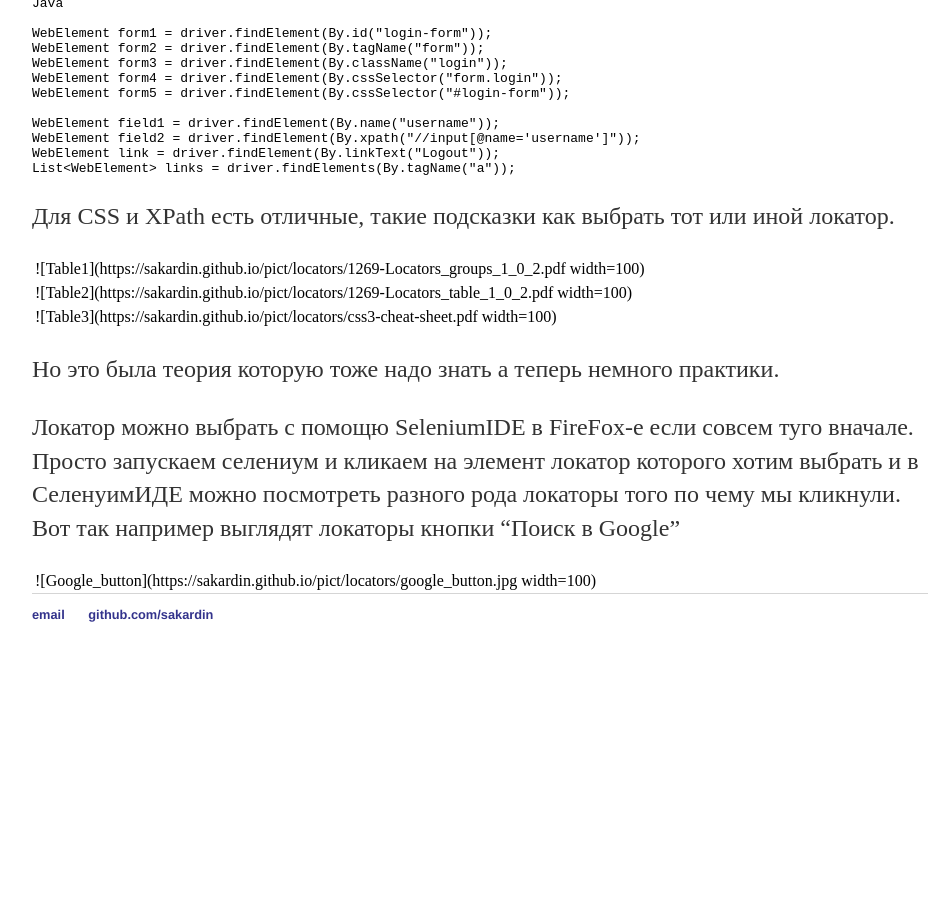
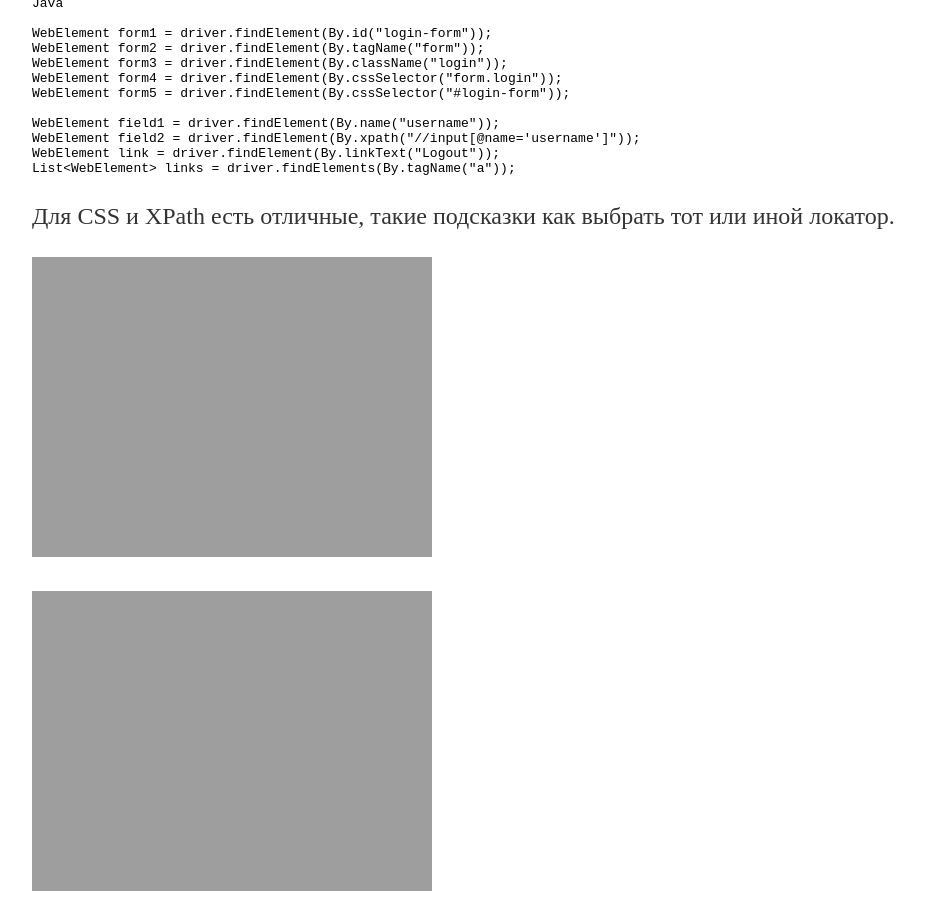
Before and after one commit to Sakardin/sakardin.github.io, a Jekyll site: the page built from _posts/2017-02-27-Locators.md, in a window 1280 px wide and 900 px high, scrolled down 1564 px. Shown: the whole window, without its empty margins (160-1109 px from the left). Built offline with Jekyll 4.4.1, drawn with Linux system fonts in a browser that asks for light colours; before the commit the page ends 2246 px from its top, so only the background shows below that.

Commit message:
About locators

```diff
--- a/_posts/2017-02-27-Locators.md
+++ b/_posts/2017-02-27-Locators.md
@@ -92,11 +92,11 @@ List<WebElement> links = driver.findElements(By.tagName("a"));
 
 Для CSS и XPath есть отличные, такие подсказки как выбрать тот или иной локатор.
 
-![Table1]({{ site.url }}/pict/locators/1269-Locators_groups_1_0_2.pdf | width=100)
+![Table1]({{ site.url }}/pict/locators/1269-Locators_groups_1_0_2.pdf =100)
 
-![Table2]({{ site.url }}/pict/locators/1269-Locators_table_1_0_2.pdf | width=100)
+![Table2]({{ site.url }}/pict/locators/1269-Locators_table_1_0_2.pdf =100)
 
-![Table3]({{ site.url }}/pict/locators/css3-cheat-sheet.pdf | width=100)
+![Table3]({{ site.url }}/pict/locators/css3-cheat-sheet.pdf =100)
 
 Но это была теория которую тоже надо знать а теперь немного практики.
 
@@ -105,4 +105,4 @@ List<WebElement> links = driver.findElements(By.tagName("a"));
 СеленуимИДЕ можно посмотреть разного рода локаторы того по чему мы кликнули.
 Вот так например выглядят локаторы кнопки "Поиск в Google"
 
-![Google_button]({{ site.url }}/pict/locators/google_button.jpg | width=100)
+![Google_button]({{ site.url }}/pict/locators/google_button.jpg =100)
```
